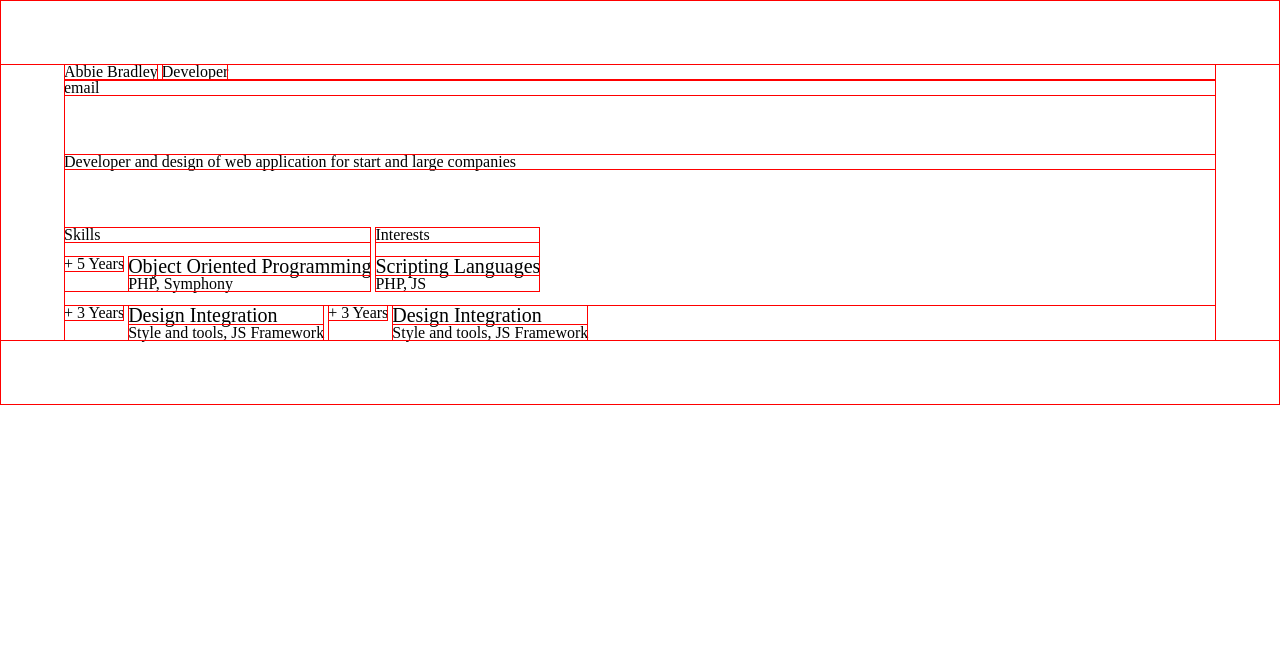
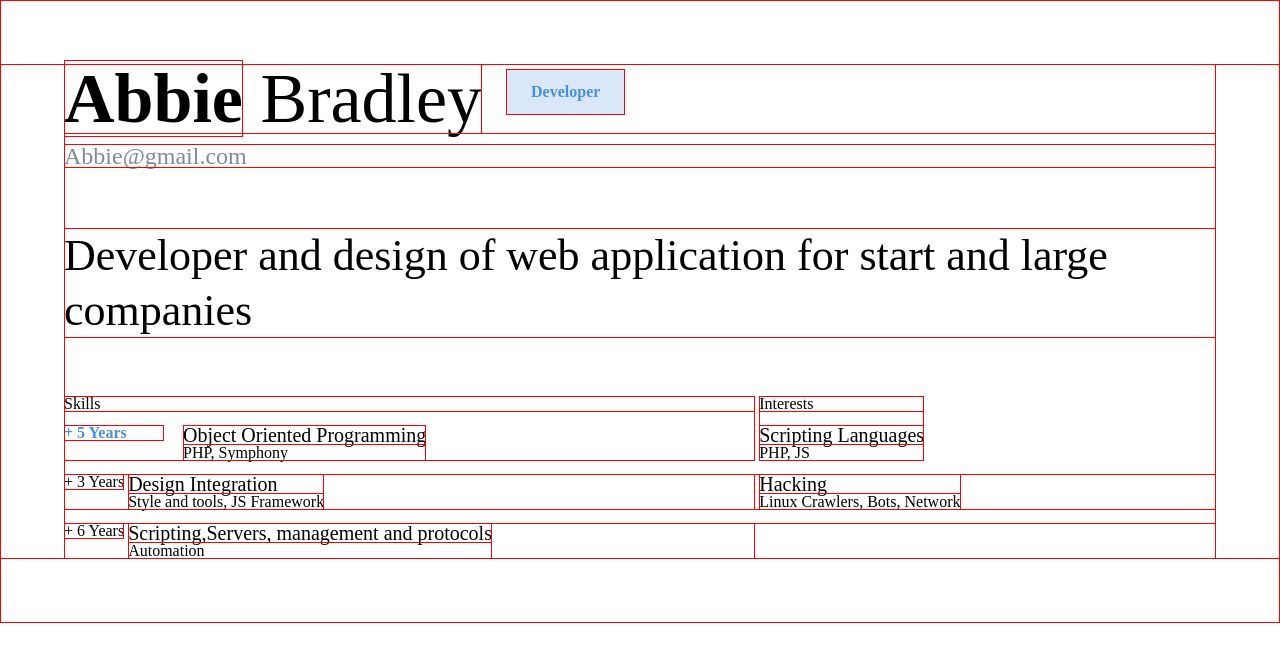
Before and after one commit to AdanSahagun/project_one, a plain HTML site: page index.html in a window 1280 px wide. Drawn offline with Linux system fonts and the light colour scheme.

Commit message:
message 6/8

```diff
--- a/index.html
+++ b/index.html
@@ -10,26 +10,27 @@
       <div class="header_div">
         <div class="name_title">
           <div class="name">
-            Abbie Bradley
+            <strong>Abbie</strong> Bradley
           </div>
           <div class="title">
             Developer
           </div>
         </div>
           <div class="email">
-            email
+            Abbie@gmail.com
           </div>
           <div class="developer">
             Developer and design of web application for start
             and large companies
           </div>
-          <div class="skills">
+          <div class="skills skils_box">
             <div class="skills_title">
               Skills
             </div>
             <div class="skills_length">
               + 5 Years
             </div>
+            <!-- <span class="exp">+ 5 years</span> -->
             <div class="skill_set">
               <h4>Object Oriented Programming</h4>
               PHP, Symphony
@@ -49,7 +50,7 @@
 
 
           <div class="great_parent">
-            <div class="skills_parent_2">
+            <div class="skills_parent_2 skils_box">
               <div class="skills_length_2">
                 + 3 Years
               </div>
@@ -60,16 +61,30 @@
             </div>
 
           <div class="skills_parent_2">
-            <div class="skills_length_2">
-              + 3 Years
-            </div>
             <div class="skill_set_2">
-              <h4>Design Integration</h4>
-              Style and tools, JS Framework
+              <h4>Hacking</h4>
+              Linux Crawlers, Bots, Network
             </div>
           </div>
         </div>
 
+        <div class="great_parent">
+
+
+
+          <div class="skills_parent_2 skils_box">
+            <div class="skills_length_2">
+              + 6 Years
+            </div>
+            <div class="skill_set_2">
+              <h4>Scripting,Servers, management and protocols</h4>
+              Automation
+            </div>
+          </div>
+
+
+
+      </div>
 
       </div>
     </div>
--- a/styling/main.css
+++ b/styling/main.css
@@ -6,7 +6,7 @@ html, body, div, span, applet, object, iframe,
 h1, h2, h3, h4, h5, h6, p, blockquote, pre,
 a, abbr, acronym, address, big, cite, code,
 del, dfn, em, img, ins, kbd, q, s, samp,
-small, strike, strong, sub, sup, tt, var,
+small, strike, sub, sup, tt, var,
 b, u, i, center,
 dl, dt, dd, ol, ul, li,
 fieldset, form, label, legend,
@@ -58,15 +58,34 @@ h4 {
 }
 .name {
   display: inline-block;
+  font-size: 70px;
+  font-weight: 300;
 }
 .title {
   display: inline-block;
+  vertical-align: top;
+	background-color: #D9E7F8;
+	color: #4A90E2;
+	font-weight: 800;
+	margin-top: 5px;
+  margin-left: 20px;
+	padding: 15px 25px;
 }
 .email {
   margin-bottom: 5%;
+  /* display: block; */
+	font-size: 24px;
+	font-weight: 300;
+	color: #81899C;
+	margin-top: 10px;
 }
 .developer {
   margin-bottom: 5%;
+
+  font-size: 44px;
+	font-weight: 300;
+	margin-top: 60px;
+	line-height: 55px;
 }
 .skills{
   display: inline-block;
@@ -82,7 +101,13 @@ h4 {
 .skills_length{
   display: inline-block;
   vertical-align: top;
+
+  margin-right: 15px;
+	color: #4A90E2;
+	font-weight: 600;
+	width: 100px;
 }
+
 .skill_set {
   display: inline-block;
 }
@@ -100,5 +125,8 @@ h4 {
   display: inline-block;
 }
 .great_parent {
-
+  margin-bottom: 13px;
 }
+.skils_box {
+  min-width: 60%;
+}
```
